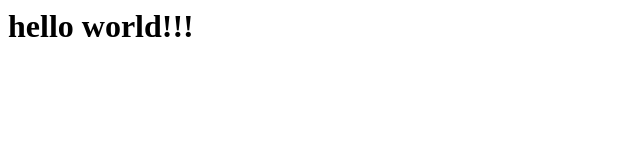
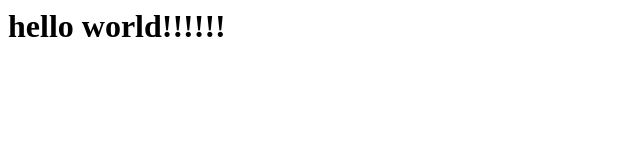
Before and after one commit to abdurahmanus/cv, an Eleventy site: page src/index.md in a window 1280 px wide. Shown: the full height of the page, 0-640 px from the left. Built offline with nearby package versions, Linux system fonts and the light colour scheme; Eleventy itself is replaced by a stand-in of ours; files that its build step writes are made by us from their sources.

Commit message:
edit index

```diff
--- a/src/index.md
+++ b/src/index.md
@@ -1 +1 @@
-# hello world!!!
+# hello world!!!!!!
```
